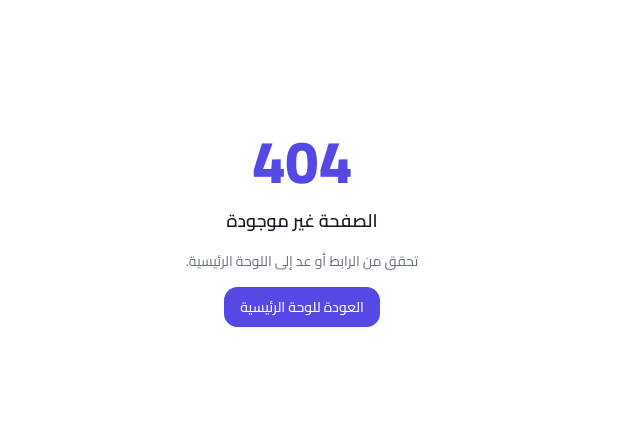
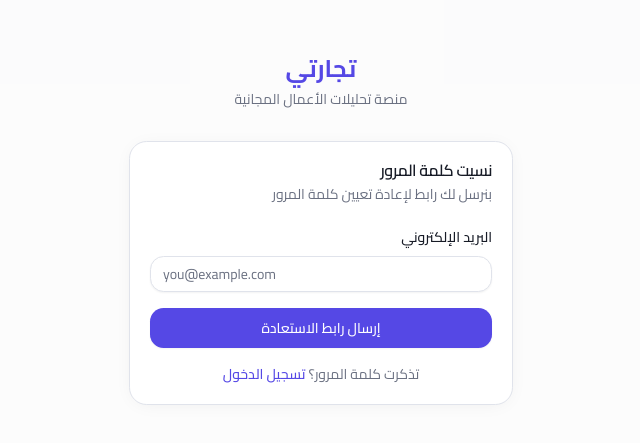
Before and after one commit to zyadfalmutiri-cmd/tijarati, a Next.js app: page /forgot-password in a window 1280 px wide. Before the commit this address had no page. Shown: the part 171-614 px from the top of the page, without its empty margins (430-1070 px from the left). Built offline with nearby package versions, Linux system fonts and the light colour scheme.

Commit message:
Create page.tsx

```diff
--- /dev/null
+++ b/src/app/(auth)/forgot-password/page.tsx
@@ -0,0 +1,90 @@
+"use client";
+import { useState } from "react";
+import Link from "next/link";
+import { createClient } from "@/lib/supabase/client";
+import { Button } from "@/components/ui/button";
+import { Input } from "@/components/ui/input";
+import { Label } from "@/components/ui/label";
+import { Card, CardContent, CardHeader, CardTitle, CardDescription } from "@/components/ui/card";
+
+export default function ForgotPasswordPage() {
+  const [email, setEmail] = useState("");
+  const [loading, setLoading] = useState(false);
+  const [error, setError] = useState<string | null>(null);
+  const [sent, setSent] = useState(false);
+
+  const supabase = createClient();
+
+  async function handleSubmit(e: React.FormEvent) {
+    e.preventDefault();
+    setError(null);
+
+    if (!supabase) {
+      setError("سوبابيس غير مهيأ بعد. راجع ملف .env.local.");
+      return;
+    }
+
+    setLoading(true);
+    const { error } = await supabase.auth.resetPasswordForEmail(email, {
+      redirectTo: `${window.location.origin}/auth/callback?redirect=/reset-password`,
+    });
+    setLoading(false);
+
+    if (error) {
+      setError(error.message);
+      return;
+    }
+
+    setSent(true);
+  }
+
+  return (
+    <Card>
+      <CardHeader>
+        <CardTitle>نسيت كلمة المرور</CardTitle>
+        <CardDescription>
+          {sent
+            ? "تفقد بريدك الإلكتروني"
+            : "بنرسل لك رابط لإعادة تعيين كلمة المرور"}
+        </CardDescription>
+      </CardHeader>
+      <CardContent>
+        {sent ? (
+          <div className="space-y-4">
+            <p className="text-sm text-muted-foreground">
+              إذا كان البريد الإلكتروني <span dir="ltr">{email}</span> مسجل عندنا، بيوصلك رابط لإعادة تعيين كلمة المرور خلال دقائق. تأكد من مجلد الرسائل غير المرغوبة أيضًا.
+            </p>
+            <Link href="/login" className="text-primary font-medium hover:underline text-sm">
+              الرجوع لتسجيل الدخول
+            </Link>
+          </div>
+        ) : (
+          <form onSubmit={handleSubmit} className="space-y-4">
+            <div className="space-y-2">
+              <Label htmlFor="email">البريد الإلكتروني</Label>
+              <Input
+                id="email"
+                type="email"
+                dir="ltr"
+                required
+                value={email}
+                onChange={(e) => setEmail(e.target.value)}
+                placeholder="you@example.com"
+              />
+            </div>
+            {error && <p className="text-sm text-destructive">{error}</p>}
+            <Button type="submit" className="w-full" disabled={loading}>
+              {loading ? "جارٍ الإرسال..." : "إرسال رابط الاستعادة"}
+            </Button>
+            <p className="text-sm text-muted-foreground text-center">
+              تذكرت كلمة المرور؟{" "}
+              <Link href="/login" className="text-primary font-medium hover:underline">
+                تسجيل الدخول
+              </Link>
+            </p>
+          </form>
+        )}
+      </CardContent>
+    </Card>
+  );
+}
```
